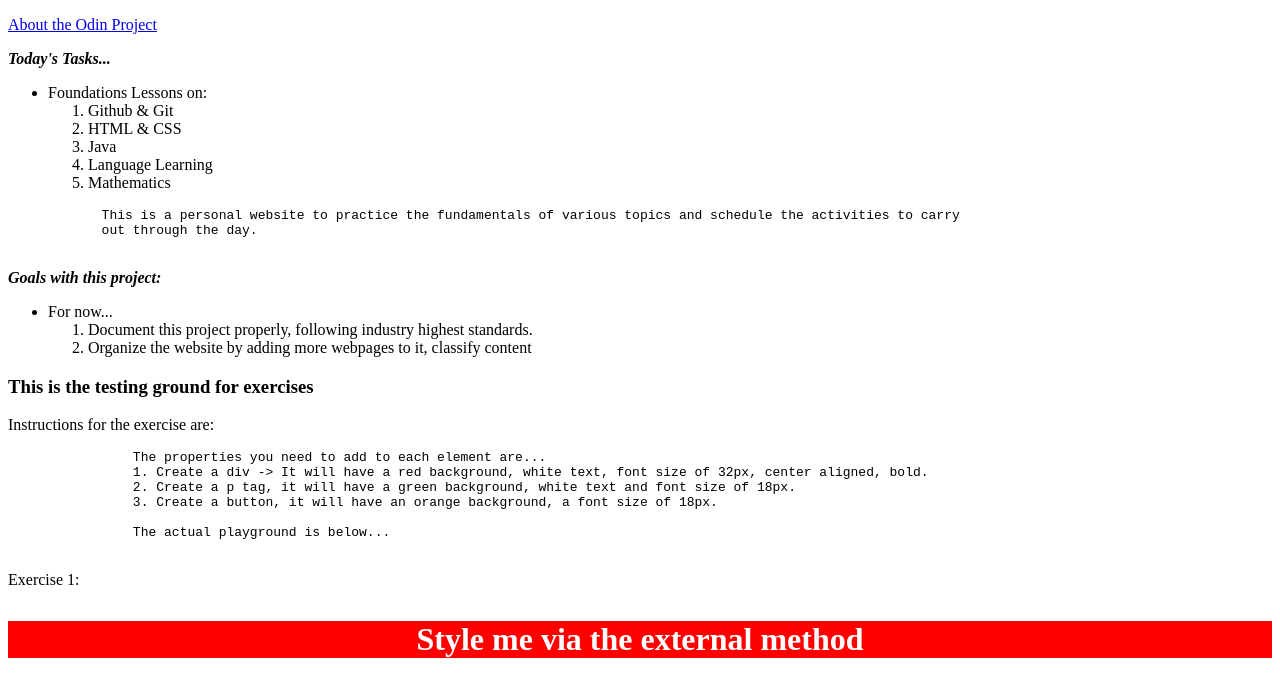
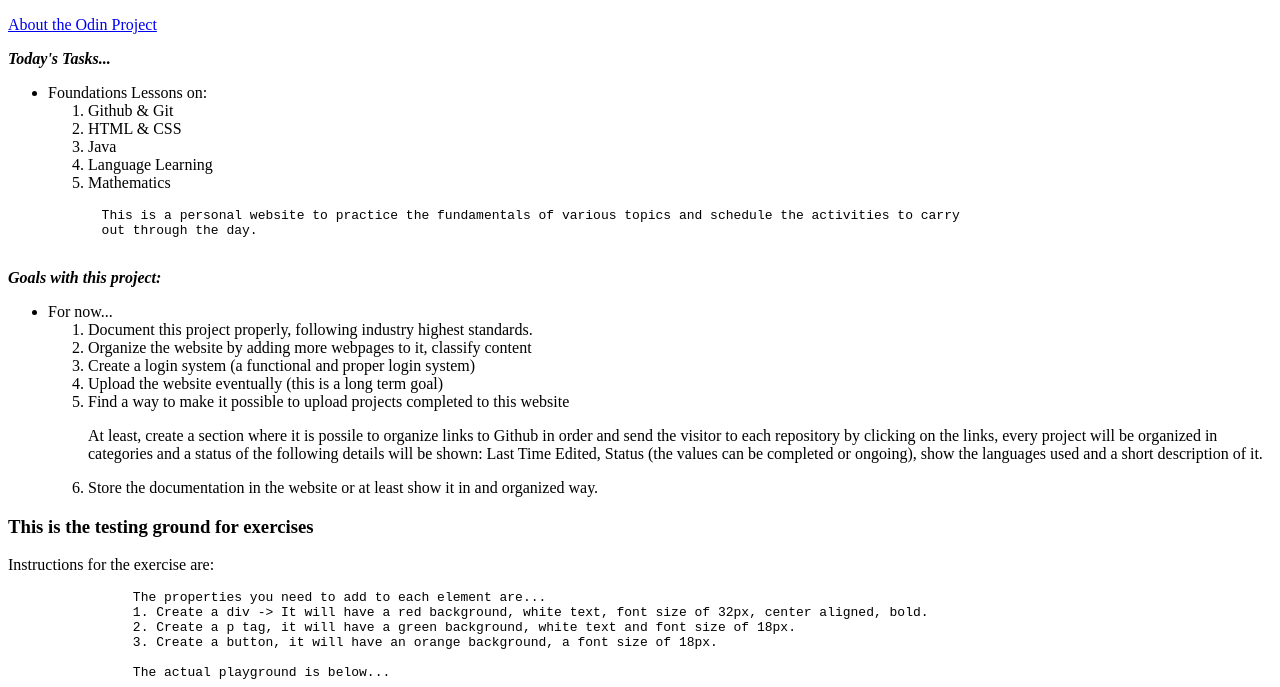
Before and after one commit to NeosCipher/LearningDiary, a plain HTML site: page index.html in a window 1280 px wide. Shown: the part 100-787 px from the top of the page. Drawn offline with Linux system fonts and the light colour scheme.

Commit message:
Adding some "Goals" section with some aspirations to accomplish in the future with this small website

```diff
--- a/index.html
+++ b/index.html
@@ -43,6 +43,18 @@
                 <ol>
                     <li>Document this project properly, following industry highest standards.</li>
                     <li>Organize the website by adding more webpages to it, classify content</li>
+                    <li>Create a login system (a functional and proper login system)</li>
+                    <li>Upload the website eventually (this is a long term goal)</li>
+                    <li>Find a way to make it possible to upload projects completed to this website</li>
+                    <p>At least, create a section where it is possile to organize links to Github
+                        in order and send the visitor to each repository by clicking on the links,
+                        every project will be organized in categories and a status of the following
+                        details will be shown: Last Time Edited, Status (the values can be completed or
+                        ongoing), show the languages used and a short description of it.
+                    </p>
+                    <li>Store the documentation in the website or at least show it in and
+                        organized way.
+                    </li>
                 </ol>
             </ul>
         </p>
```
